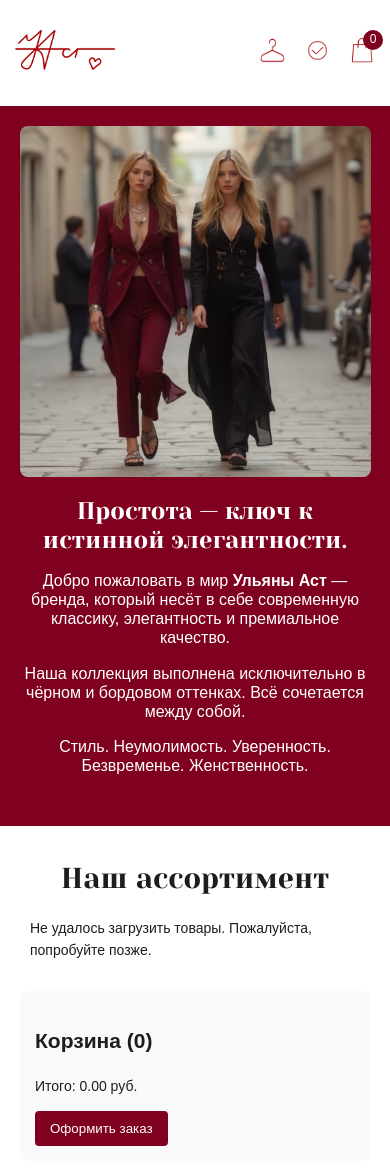
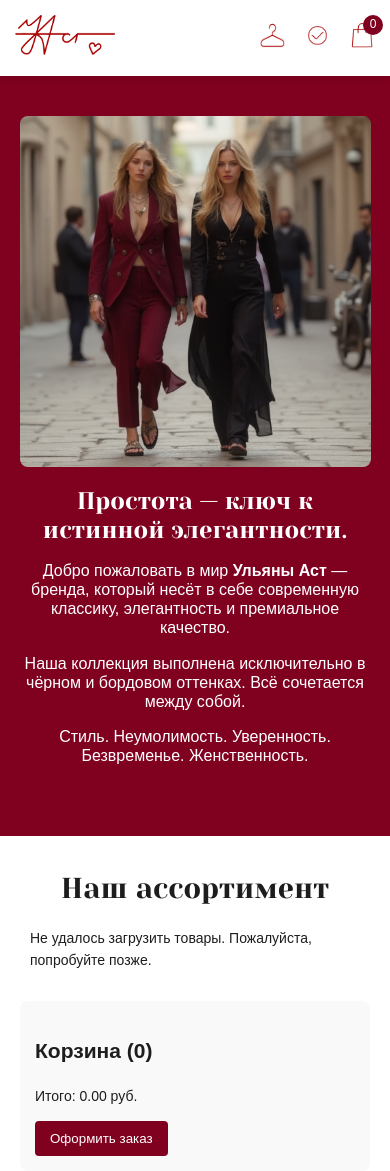
Before and after one commit to ulyanaast/web-shop-2025, a Flask app: page / in a window 390 px wide. Before the commit the page ends 1146 px from the top, so only its background shows below. Run offline with Flask 3, Linux system fonts and the light colour scheme.

Commit message:
Update style.css

```diff
--- a/frontend/static/css/style.css
+++ b/frontend/static/css/style.css
@@ -258,7 +258,7 @@ body {
 
     /* Шапка */
     .header-container {
-        padding: 15px 15px;
+        padding: 0 15px;
     }
 
     .logo img {
@@ -271,10 +271,6 @@ body {
     }
 
     /* Промо-блок */
-    .promo-banner {
-        padding: 20px 0;
-    }
-
     .promo-container {
         flex-direction: column;
         gap: 15px;
```
